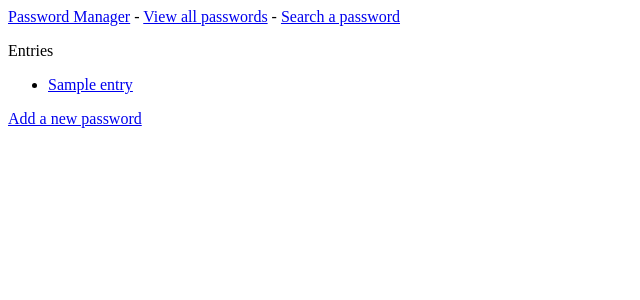
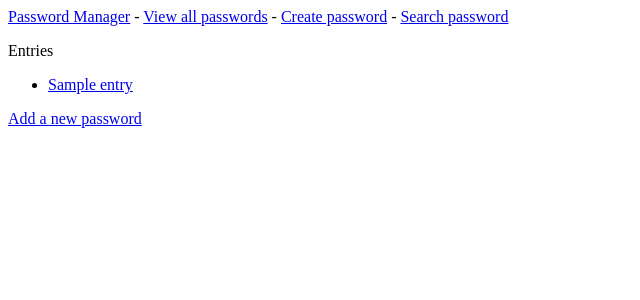
Before and after one commit to Nickodhiambo/Password-Manager-Application, a Django app: template manager/templates/manager/entries.html in a window 1280 px wide. Shown: the top 300 px of the page, without its empty margins (0-640 px from the left). Run offline with Django 3.2, Linux system fonts and the light colour scheme; the template is opened without the code that fills it: most values are stand-ins (such as "Sample title", 1, 10 or a date in 2020).

Commit message:
Modify templates

```diff
--- a/manager/templates/manager/base.html
+++ b/manager/templates/manager/base.html
@@ -1,6 +1,7 @@
 <p>
     <a href="{% url 'manager:index' %}">Password Manager</a> -
     <a href="{% url 'manager:entries' %}">View all passwords</a> -
-    <a href="{% url 'manager:search_entries' %}">Search a password</a>
+    <a href="{% url 'manager:store' %}">Create password</a> -
+    <a href="{% url 'manager:search_entries' %}">Search password</a>
 </p>
 {% block content %}{% endblock content %}
```
